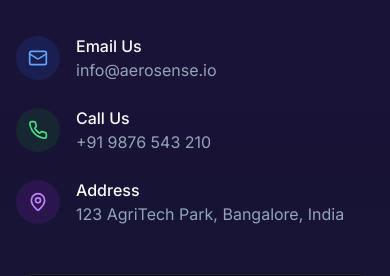
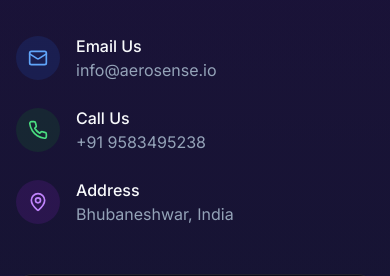
Before and after one commit to priyanshumohanty1718/aerosens, a React (Vite) app: page / in a window 390 px wide. Shown: the part 5122-5398 px from the top of the page. Built offline with nearby package versions, Linux system fonts and the light colour scheme.

Commit message:
Add contact details to contact section
Update the contact section with phone number and address.

```diff
--- a/src/components/sections/ContactSection.tsx
+++ b/src/components/sections/ContactSection.tsx
@@ -32,7 +32,7 @@ export function ContactSection() {
               </div>
               <div>
                 <div className="font-medium">Call Us</div>
-                <div className="text-muted-foreground">+91 9876 543 210</div>
+                <div className="text-muted-foreground">+91 9583495238</div>
               </div>
             </div>
 
@@ -42,7 +42,7 @@ export function ContactSection() {
               </div>
               <div>
                 <div className="font-medium">Address</div>
-                <div className="text-muted-foreground">123 AgriTech Park, Bangalore, India</div>
+                <div className="text-muted-foreground">Bhubaneshwar, India</div>
               </div>
             </div>
           </div>
```
